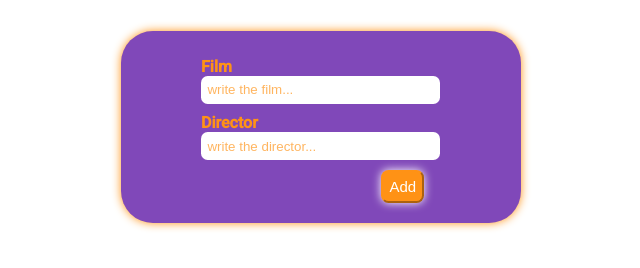
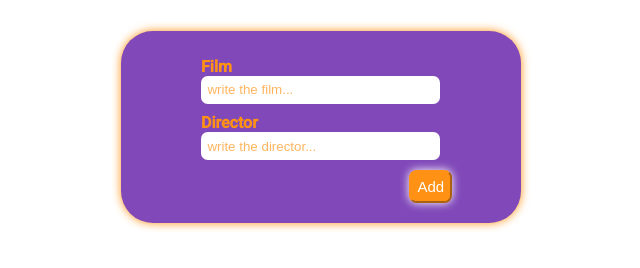
Before and after one commit to FatimaCapilla/FILMS-LIBRARY-CRUD, a website: page index.html in a window 1280 px wide. Shown: the part 180-448 px from the top of the page, without its empty margins (319-959 px from the left). Drawn offline with Linux system fonts and the light colour scheme; no server answers.

Commit message:
change margin left button in %

```diff
--- a/src/styles.css
+++ b/src/styles.css
@@ -61,7 +61,7 @@ h3 {
     border-radius: 0.5em;
     cursor: pointer;
     box-shadow: 0 0 10px;
-   margin-left: 12em;
+   margin-left: 65%;
 }
 
 .form-button:hover {
```
